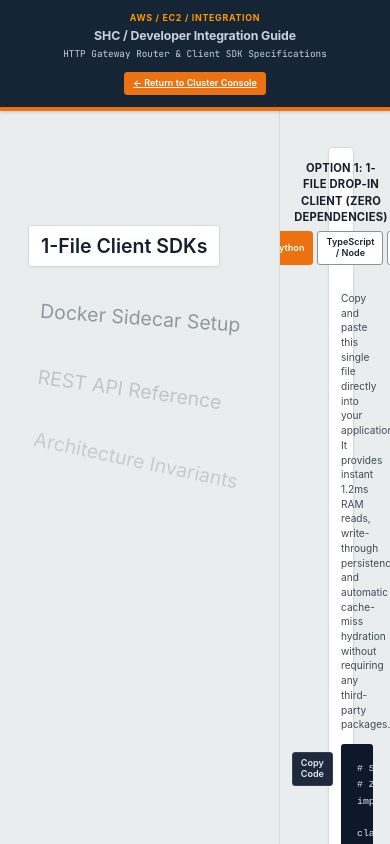
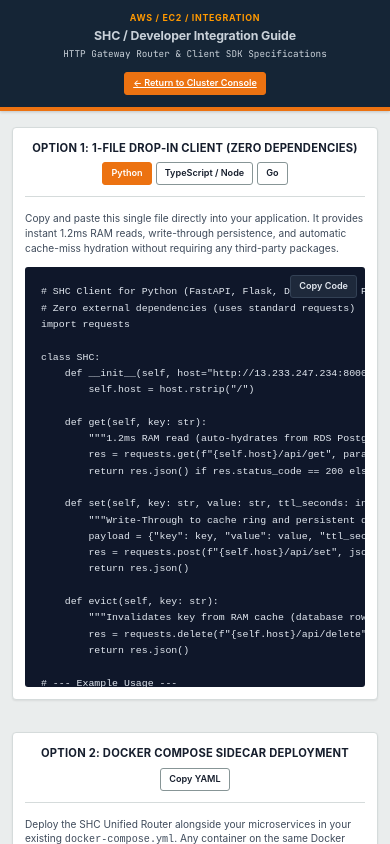
Before and after one commit to rushist/SHC, a Next.js app in the folder dashboard/: page /docs in a window 390 px wide. Shown: the top 844 px of the page. Built offline with nearby package versions, Linux system fonts and the light colour scheme; a web font is replaced by a local one.

Commit message:
style: hide option wheel on mobile and phone viewports

```diff
--- a/dashboard/app/docs/page.js
+++ b/dashboard/app/docs/page.js
@@ -270,28 +270,9 @@ export default function DocsPage() {
 
       {/* Main Layout Container */}
       <div style={{ display: "flex", width: "100%", minHeight: "calc(100vh - 60px)" }}>
-        {/* Left Column: Fixed Sidebar */}
-        <aside
-          style={{
-            position: "fixed",
-            top: "60px",
-            left: 0,
-            bottom: 0,
-            width: "280px",
-            padding: "36px 28px",
-            borderRight: "1px solid var(--border-default)",
-            background: "var(--bg-canvas)",
-            display: "flex",
-            flexDirection: "column",
-            justifyContent: "space-between",
-            zIndex: 40,
-          }}
-        >
+        {/* Left Column: Fixed Sidebar with OptionWheel (Desktop only) */}
+        <aside className="docs-sidebar">
           <div>
-            {/* <div style={{ fontSize: "0.72rem", fontWeight: 700, letterSpacing: "0.08em", textTransform: "uppercase", color: "var(--text-muted)", marginBottom: "16px", fontFamily: "var(--font-mono)" }}>
-              Table of Contents
-            </div> */}
-
             <OptionWheel
               items={SECTIONS.map((s) => s.label)}
               defaultSelected={activeSectionIndex}
@@ -301,26 +282,10 @@ export default function DocsPage() {
               className="docs-option-wheel"
             />
           </div>
-
-          {/* <div style={{ borderTop: "1px solid var(--border-default)", paddingTop: "16px", fontSize: "0.72rem", color: "var(--text-muted)", fontFamily: "var(--font-mono)", lineHeight: 1.7 }}>
-            <div>Gateway: <strong>:8000</strong></div>
-            <div>Topology: <strong>9 Nodes (3 EC2)</strong></div>
-            <div>Database: <strong>RDS Postgres</strong></div>
-          </div> */}
         </aside>
 
         {/* Right Column: Independently Scrolling Documentation Stream */}
-        <main
-          style={{
-            marginLeft: "280px",
-            width: "calc(100% - 280px)",
-            padding: "36px 48px 80px 48px",
-            display: "flex",
-            flexDirection: "column",
-            gap: "32px",
-            maxWidth: "1160px",
-          }}
-        >
+        <main className="docs-main">
           {/* Section 1: 1-File SDKs */}
           <section id="section-sdks" className="sys-panel" style={{ scrollMarginTop: "80px" }}>
             <div className="sys-panel-header">
--- a/dashboard/app/globals.css
+++ b/dashboard/app/globals.css
@@ -285,3 +285,41 @@ button:focus-visible, input:focus-visible, select:focus-visible { outline: 3px s
     white-space: normal;
   }
 }
+
+/* Documentation Page Layout */
+.docs-sidebar {
+  position: fixed;
+  top: 60px;
+  left: 0;
+  bottom: 0;
+  width: 280px;
+  padding: 36px 28px;
+  border-right: 1px solid var(--border-default);
+  background: var(--bg-canvas);
+  display: flex;
+  flex-direction: column;
+  justify-content: space-between;
+  z-index: 40;
+}
+
+.docs-main {
+  margin-left: 280px;
+  width: calc(100% - 280px);
+  padding: 36px 48px 80px 48px;
+  display: flex;
+  flex-direction: column;
+  gap: 32px;
+  max-width: 1160px;
+}
+
+@media (max-width: 900px) {
+  .docs-sidebar,
+  .docs-option-wheel {
+    display: none !important;
+  }
+  .docs-main {
+    margin-left: 0 !important;
+    width: 100% !important;
+    padding: 16px 12px 60px 12px !important;
+  }
+}
```
